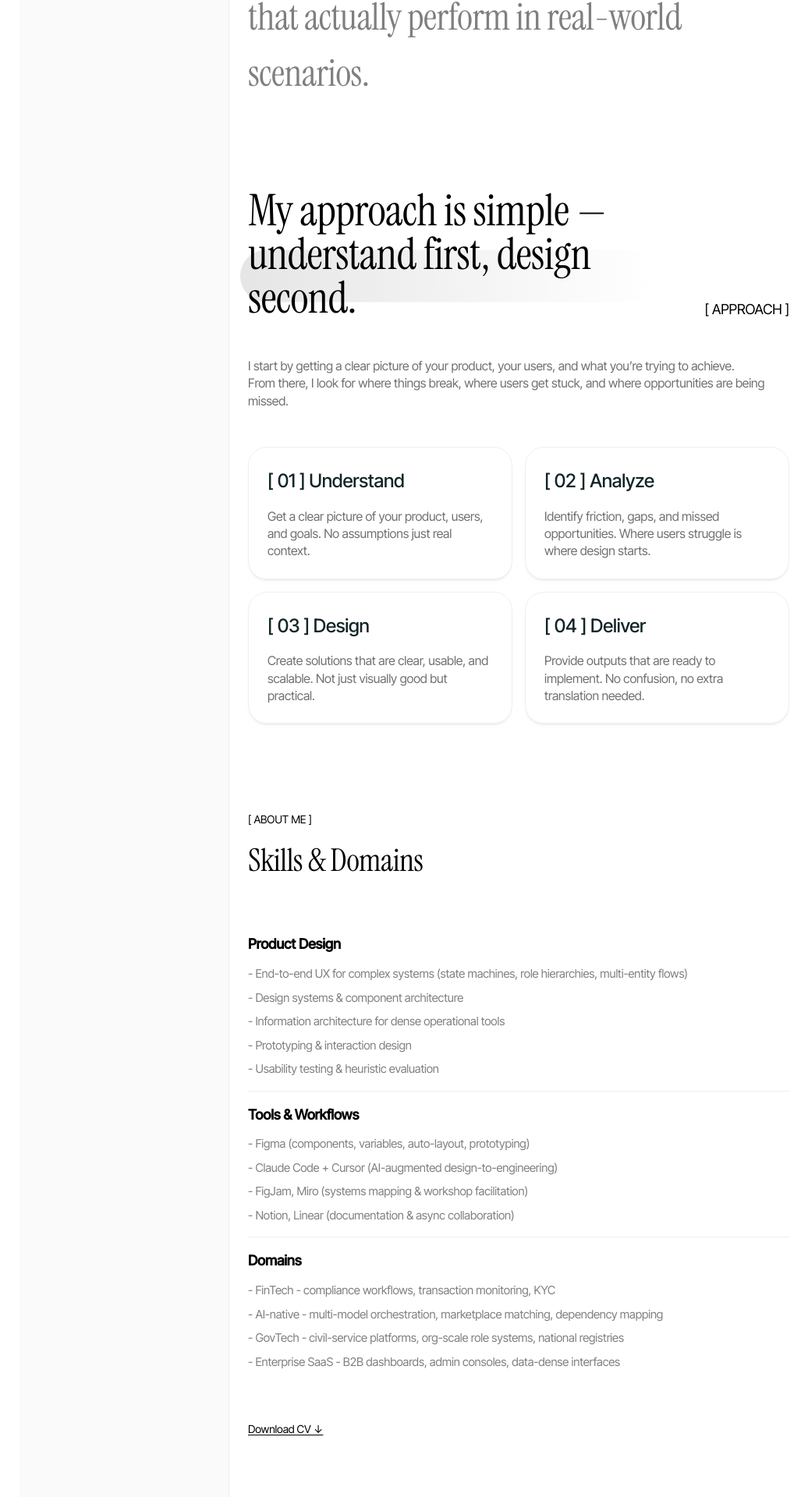
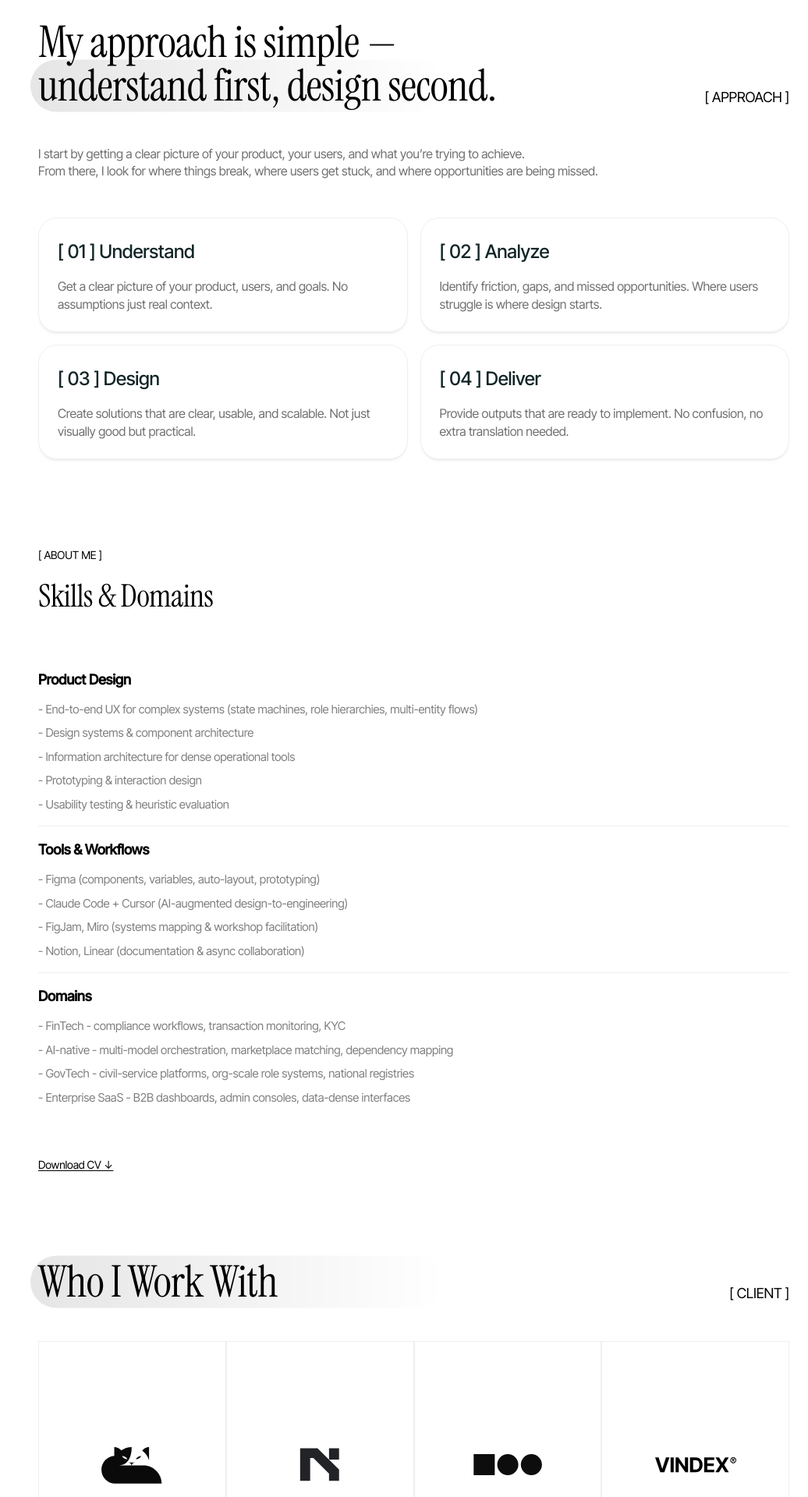
Before and after one commit to ismailquadri/UX_Portfolio, a Next.js app: page /about in a window 1280 px wide. Shown: the part 1530-3450 px from the top of the page at 78% size, without its empty margins (244-1280 px from the left). Built offline with nearby package versions, Linux system fonts and the light colour scheme.

Commit message:
feat: migrate About page to shared sticky SiteSidebar

```diff
--- a/app/about/page.tsx
+++ b/app/about/page.tsx
@@ -1,6 +1,6 @@
 import Navbar from "@/components/Navbar";
 import Footer from "@/components/Footer";
-import PageSidebar from "@/components/PageSidebar";
+import SiteSidebar from "@/components/SiteSidebar";
 import ContactForm from "@/components/ContactForm";
 import AboutIntro from "@/components/sections/AboutIntro";
 import AboutApproach from "@/components/sections/AboutApproach";
@@ -8,21 +8,13 @@ import AboutSkills from "@/components/sections/AboutSkills";
 import AboutClients from "@/components/sections/AboutClients";
 import { RevealOnScroll } from "@/components/RevealOnScroll";
 
-const ABOUT_LINKS = [
-  { label: "About Me", href: "#intro" },
-  { label: "Capability", href: "#approach" },
-  { label: "Skills & Domains", href: "#skills" },
-  { label: "Who I Work With", href: "#clients" },
-  { label: "Send me Messages", href: "#contact" },
-];
-
 export default function AboutPage() {
   return (
     <div className="flex min-h-screen w-full flex-col bg-paper">
       <Navbar />
-      <main className="flex w-full flex-1">
-        <PageSidebar links={ABOUT_LINKS} />
-        <div className="flex w-full flex-1 flex-col">
+      <div className="flex w-full flex-1">
+        <SiteSidebar />
+        <main className="flex w-full flex-1 flex-col">
           <div id="intro">
             <AboutIntro />
           </div>
@@ -49,8 +41,8 @@ export default function AboutPage() {
               <ContactForm />
             </div>
           </RevealOnScroll>
-        </div>
-      </main>
+        </main>
+      </div>
       <Footer />
     </div>
   );
--- a/components/sections/AboutApproach.tsx
+++ b/components/sections/AboutApproach.tsx
@@ -1,5 +1,3 @@
-import SidebarSpacer from "@/components/SidebarSpacer";
-
 const STEPS = [
   {
     number: "01",
@@ -30,8 +28,6 @@ const STEPS = [
 export default function AboutApproach() {
   return (
     <section className="flex w-full items-start justify-between">
-      <SidebarSpacer />
-
       <div className="flex w-full flex-1 flex-col items-start gap-12 py-14">
         <div className="flex w-full items-end justify-between px-6">
           <div className="relative flex items-center gap-2.5">
--- a/components/sections/AboutClients.tsx
+++ b/components/sections/AboutClients.tsx
@@ -1,6 +1,4 @@
 import Image from "next/image";
-
-import SidebarSpacer from "@/components/SidebarSpacer";
 
 const CLIENTS = [
   { name: "Foxxie", logo: "/images/clients/foxxie.png" },
@@ -16,8 +14,6 @@ const CLIENTS = [
 export default function AboutClients() {
   return (
     <section className="flex w-full items-start justify-between">
-      <SidebarSpacer />
-
       <div className="flex w-full flex-1 flex-col items-start gap-12 py-14">
         <div className="flex w-full items-end justify-between px-6">
           <div className="relative flex items-center gap-2.5">
--- a/components/sections/AboutIntro.tsx
+++ b/components/sections/AboutIntro.tsx
@@ -1,12 +1,8 @@
 import Image from "next/image";
-
-import SidebarSpacer from "@/components/SidebarSpacer";
 
 export default function AboutIntro() {
   return (
     <section className="flex w-full items-start justify-between">
-      <SidebarSpacer />
-
       <div className="flex w-full flex-1 flex-col items-start gap-12 py-14">
         <div className="flex w-full items-end justify-between border-b border-border-subtle px-6 pb-8">
           <h1 className="relative font-heading text-[32px] leading-tight tracking-[-0.32px] text-ink md:text-[56px] md:leading-none md:tracking-[-0.56px]">
--- a/components/sections/AboutSkills.tsx
+++ b/components/sections/AboutSkills.tsx
@@ -1,5 +1,3 @@
-import SidebarSpacer from "@/components/SidebarSpacer";
-
 const SKILL_GROUPS = [
   {
     title: "Product Design",
@@ -34,8 +32,6 @@ const SKILL_GROUPS = [
 export default function AboutSkills() {
   return (
     <section className="flex w-full items-start justify-between">
-      <SidebarSpacer />
-
       <div className="flex w-full flex-1 flex-col items-start gap-12 py-14">
         <div className="flex w-full flex-col gap-3 px-6">
           <p className="font-body text-[14px] tracking-[-0.14px] text-ink">
```
